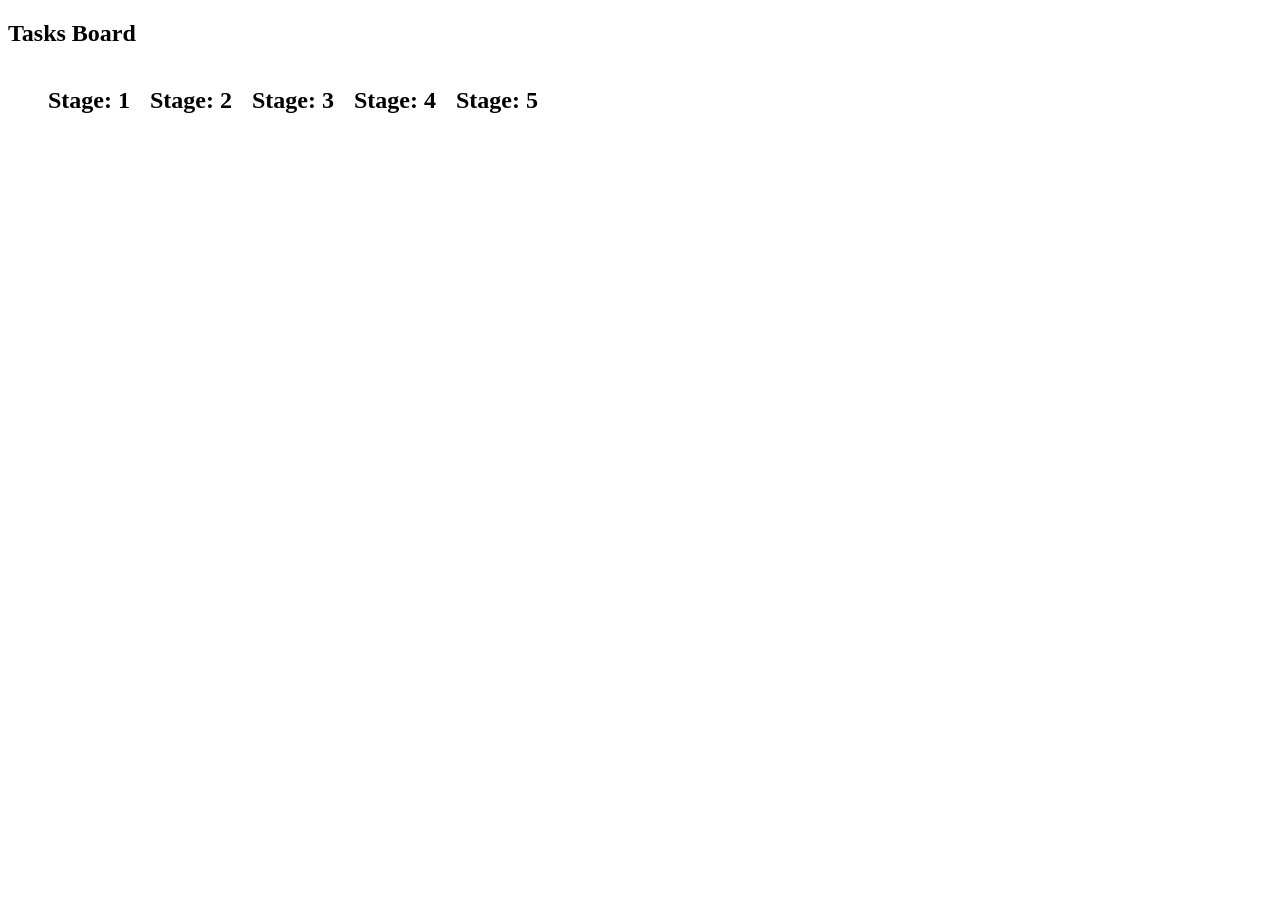
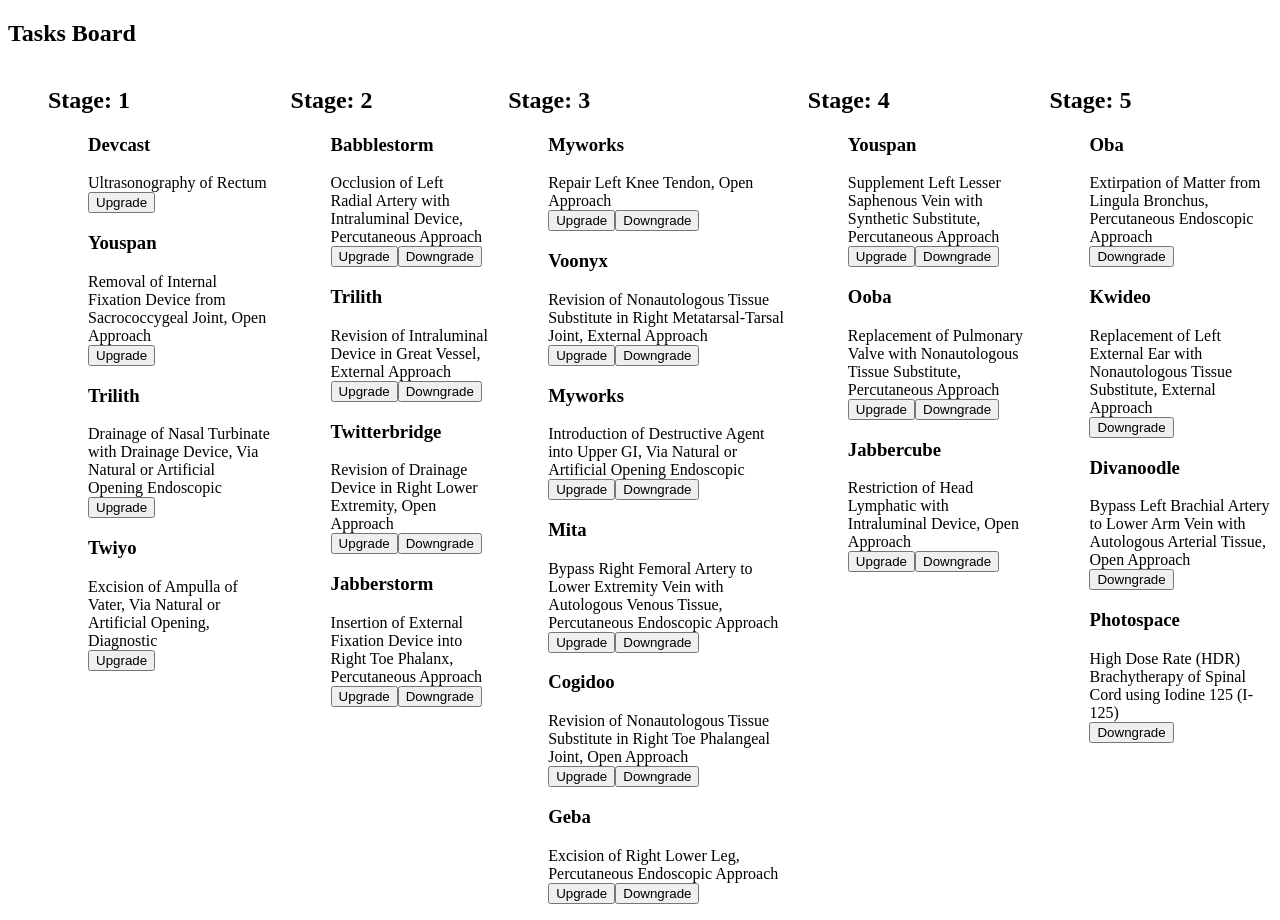
Before and after one commit to EMinasian/task-management-app, a React (Vite) app: page / in a window 1280 px wide. Before the commit the page ends 800 px from the top, so only its background shows below. Built offline with nearby package versions, Linux system fonts and the light colour scheme.

Commit message:
feat: information display for cards

```diff
--- a/src/components/Card.jsx
+++ b/src/components/Card.jsx
@@ -1,7 +1,15 @@
+import { FIRST_STAGE, LAST_STAGE } from "../utils/constants"
+
 export default function Card({ task }) {
+    const { name, description, stage } = task
     return (
         <div>
-
+            <h3>{name}</h3>
+            <span>{description}</span>
+            <div>
+                {stage !== LAST_STAGE && <button>Upgrade</button>}
+                {stage !== FIRST_STAGE && <button>Downgrade</button>}
+            </div>
         </div>
     )
 }
--- /dev/null
+++ b/src/utils/constants.js
@@ -0,0 +1,2 @@
+export const FIRST_STAGE = 1
+export const LAST_STAGE = 5
```
